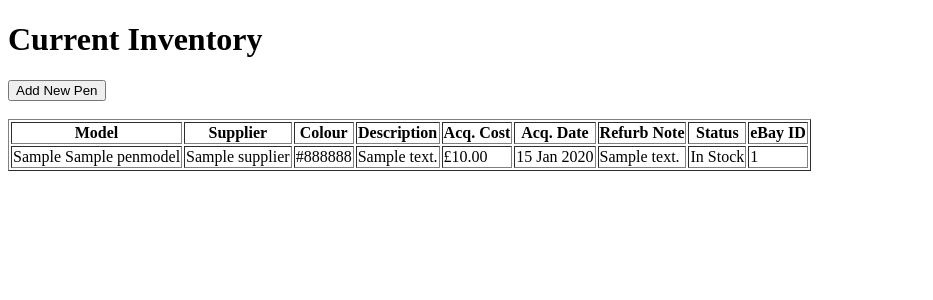
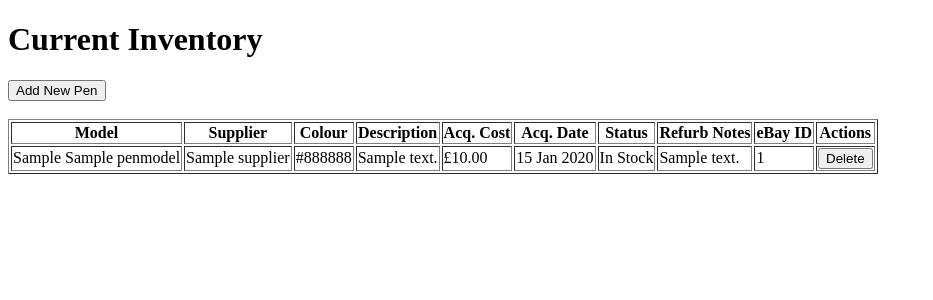
Before and after one commit to wsj20/pen_tracker, a Django app: page /inventory/ in a window 1280 px wide. Shown: the top 300 px of the page, without its empty margins (0-933 px from the left). Run offline with Django 5.2, Linux system fonts and the light colour scheme; tables that the repository leaves empty hold one stand-in row (values such as "Sample post").

Commit message:
Delete function added per row, edit function baked into backend for now.

```diff
--- a/penTracker/inventory/templates/inventory/pen_list.html
+++ b/penTracker/inventory/templates/inventory/pen_list.html
@@ -7,9 +7,13 @@
 </head>
 <body>
     <h1>Current Inventory</h1>
+
     <a href="{% url 'pen-add' %}"><button>Add New Pen</button></a>
+
     <br><br>
-    <table border="1"> <thead>
+
+    <table border="1">
+        <thead>
             <tr>
                 <th>Model</th>
                 <th>Supplier</th>
@@ -17,10 +21,10 @@
                 <th>Description</th>
                 <th>Acq. Cost</th>
                 <th>Acq. Date</th>
-                <th>Refurb Note</th>
                 <th>Status</th>
+                <th>Refurb Notes</th>
                 <th>eBay ID</th>
-            </tr>
+                <th>Actions</th> </tr>
         </thead>
         <tbody>
             {% for pen in pens %}
@@ -29,16 +33,21 @@
                 <td>{{ pen.supplier }}</td>
                 <td>{{ pen.colour }}</td>
                 <td>{{ pen.description }}</td>
+                <td>£{{ pen.acquisition_cost }}</td>
+                <td>{{ pen.acquisition_date|date:"d M Y" }}</td>
+                <td>{{ pen.get_status_display }}</td>
+                <td>{{ pen.refurb_note|default:"--" }}</td>
+                <td>{{ pen.ebay_item_id|default:"--" }}</td>
 
-                <td>£{{ pen.acquisition_cost }}</td>
-
-                <td>{{ pen.acquisition_date|date:"d M Y" }}</td>
-
-                <td>{{ pen.refurb_note }}</td>
-
-                <td>{{ pen.get_status_display }}</td>
-
-                <td>{{ pen.ebay_item_id }}</td>
+                <td>
+                    <form method="post" action="{% url 'pen-delete' pen.pk %}" style="display: inline;">
+                        {% csrf_token %}
+                        <button type="submit"
+                                onclick="return confirm('Are you sure you want to delete \'{{ pen.pen_model }} ({{ pen.colour }})\'?');">
+                            Delete
+                        </button>
+                    </form>
+                </td>
             </tr>
             {% endfor %}
         </tbody>
--- a/penTracker/inventory/urls.py
+++ b/penTracker/inventory/urls.py
@@ -4,6 +4,8 @@ from . import views
 urlpatterns = [
     path('', views.pen_list, name='pen-list'),
     path('add/', views.add_pen, name='pen-add'),
-    path('models/add', views.add_pen_model, name='pen-model-add'),
-    path('supplier/add', views.add_pen_supplier, name='pen-supplier-add')
+    path('models/add/', views.add_pen_model, name='pen-model-add'),
+    path('supplier/add/', views.add_pen_supplier, name='pen-supplier-add'),
+    path('<int:pk>/edit/', views.edit_pen, name='pen-edit'),
+    path('<int:pk>/delete/', views.delete_pen, name='pen-delete'),
 ]
--- a/penTracker/inventory/views.py
+++ b/penTracker/inventory/views.py
@@ -25,6 +25,35 @@ def add_pen(request):
     context = {'form': form}
     return render(request, 'inventory/pen_form.html', context)
 
+#Delete Specified Pen
+def delete_pen(request, pk):
+    pen_to_delete = get_object_or_404(Pen, pk=pk)
+
+    if request.method == "POST":
+        pen_to_delete.delete()
+        return redirect('pen-list')
+    return redirect('pen-list')
+
+# MAINLY FOR JS LATER BUT ADDED NOW
+def edit_pen(request, pk):
+    pen_to_edit = get_object_or_404(Pen, pk=pk)
+
+    if request.method == 'POST':
+        # When the user saves, populate the form with the submitted data
+        # AND specify the instance to update the correct pen record.
+        form = PenForm(request.POST, instance=pen_to_edit)
+        if form.is_valid():
+            form.save()
+            return redirect('pen-list')
+    else:
+        # For the initial GET request, populate the form with the existing pen's data
+        form = PenForm(instance=pen_to_edit)
+
+    context = {
+        'form': form,
+    }
+    return render(request, 'inventory/pen_form.html', context)
+
 #Add new pen model:
 def add_pen_model(request):
     if request.method == 'POST':
```
